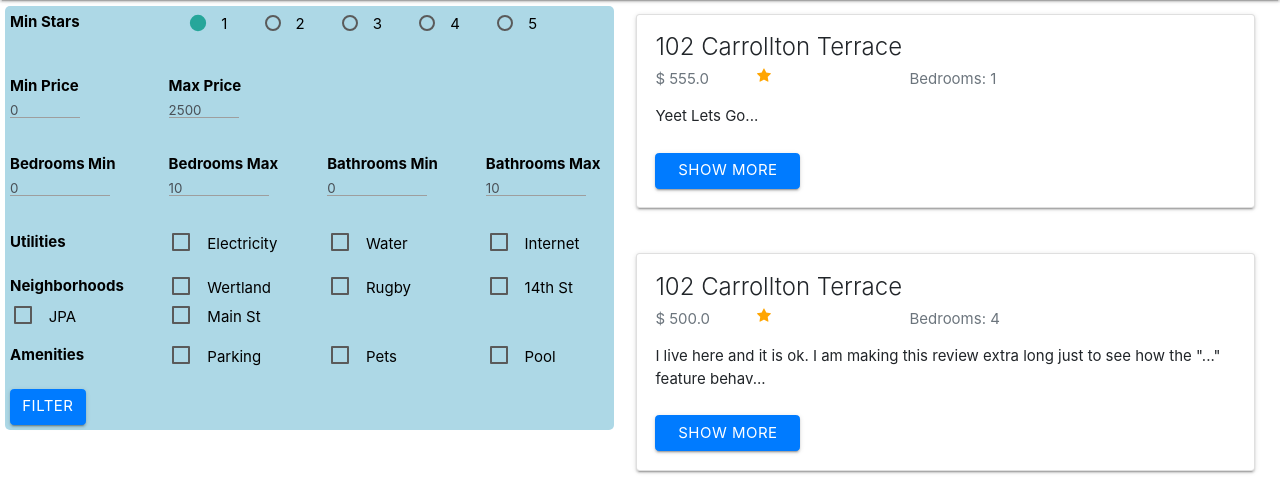
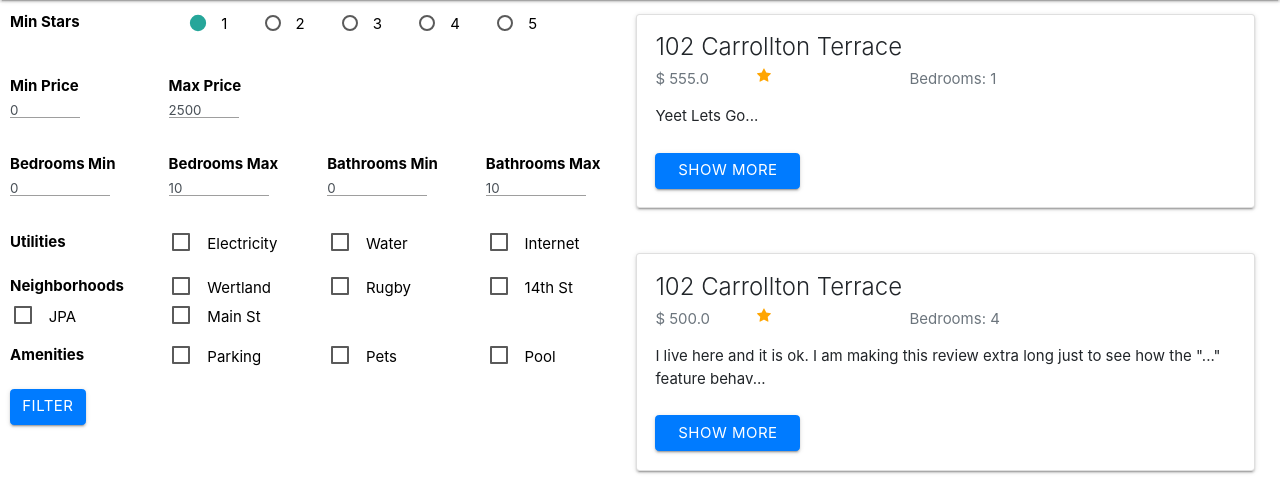
Before and after one commit to jperez913/Off-Grounds-Housing-App, a Django app: page / in a window 1280 px wide. Shown: the part 64-561 px from the top of the page. Run offline with Django 3.2, Linux system fonts and the light colour scheme; a user stored in the database is signed in; data comes from the database, SQL or seed files in the repository; some libraries are stand-ins or nearby versions.

Commit message:
changed filter box to have white background

```diff
--- a/housing_review/templates/housing_review/all_reviews.html
+++ b/housing_review/templates/housing_review/all_reviews.html
@@ -46,7 +46,7 @@
     clear: both;
   }
   .reviewForm {
-    background-color: lightblue;
+    background-color: white;
     border-radius: 5px;
     padding-top: 5px;
     padding-left: 5px;
```
